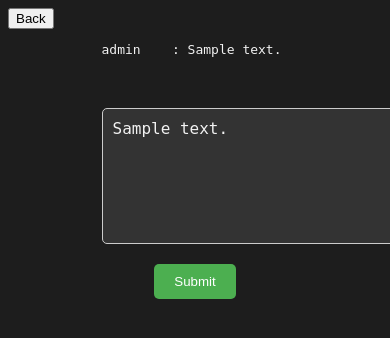
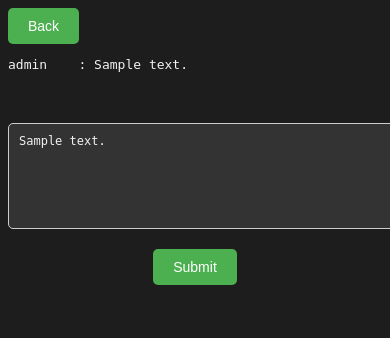
Before and after one commit to unniisme/bookish-barnacle, a Flask app: template templates/gpt.html in a window 390 px wide; the page is wider, and only the part inside the window is pictured. Shown: the top 338 px of that part. Run offline with Flask 3, Linux system fonts and the light colour scheme; the template is opened without the code that fills it: most values are stand-ins (such as "Sample title", 1, 10 or a date in 2020).

Commit message:
Style upgrades

```diff
--- a/static/css/gpt.css
+++ b/static/css/gpt.css
@@ -47,7 +47,7 @@ body {
   }
 
   /* Style the submit button */
-  .button {
+  .submit-button {
     display: block;
     margin: 20px auto;
     padding: 10px 20px;
@@ -59,6 +59,48 @@ body {
   }
 
   /* Change the color of the submit button on hover */
+  .submit-button:hover {
+    background-color: #3e8e41;
+  }
+
+  .button {
+    display: inline-block;
+    padding: 10px 20px;
+    border-radius: 5px;
+    background-color: #4CAF50;
+    color: white;
+    text-decoration: none;
+    font-size: 16px;
+    cursor: pointer;
+  }
+
   .button:hover {
     background-color: #3e8e41;
   }
+
+  @media screen and (max-width: 600px) {
+    .convo {
+      max-width: 100%;
+    }
+
+    .dialogue-user,
+    .dialogue-assistant {
+      font-size: 12px;
+    }
+
+    .prompt-box {
+      max-width: 100%;
+    }
+
+    .prompt {
+      font-size: 12px;
+    }
+
+    .submit-button {
+      font-size: 14px;
+    }
+
+    .button {
+      font-size: 14px;
+    }
+  }
--- a/templates/gpt.html
+++ b/templates/gpt.html
@@ -10,7 +10,7 @@
   </head>
   <body>
 
-    <button onclick="history.go(-1)">Back</button>
+    <a class="button" href="/gpt">Back</a>
 
     {% for dialogue in chat %}
     <div class="convo">
@@ -21,7 +21,7 @@
     <br>
     <form method="POST" class="prompt-box">
       <textarea name="prompt" class="prompt" rows="6" cols="100">{{notes}}</textarea>
-      <input class="button" type="submit" value="Submit">
+      <input class="submit-button" type="submit" value="Submit">
     </form>
 
   </body>
--- a/templates/gpt_nav.html
+++ b/templates/gpt_nav.html
@@ -13,7 +13,7 @@
     <link rel="stylesheet" type="text/css" href="{{ url_for('static', filename='css/frontpage.css') }}">
   </head>
   <body>
-    <button onclick="history.go(-1)">Back</button>
+    <a class="button" href="/">Back</a>
     <br>
 
     <div class="files">
--- a/templates/index.html
+++ b/templates/index.html
@@ -37,7 +37,7 @@
 
     <br>
 
-  <a href='gpt'>GPT</button>
+  <a class="button" href='gpt'>GPT</button>
 
   </body>
 </html>
```
Also changed, not shown: static/css/frontpage.css (+25 -0 lines).
